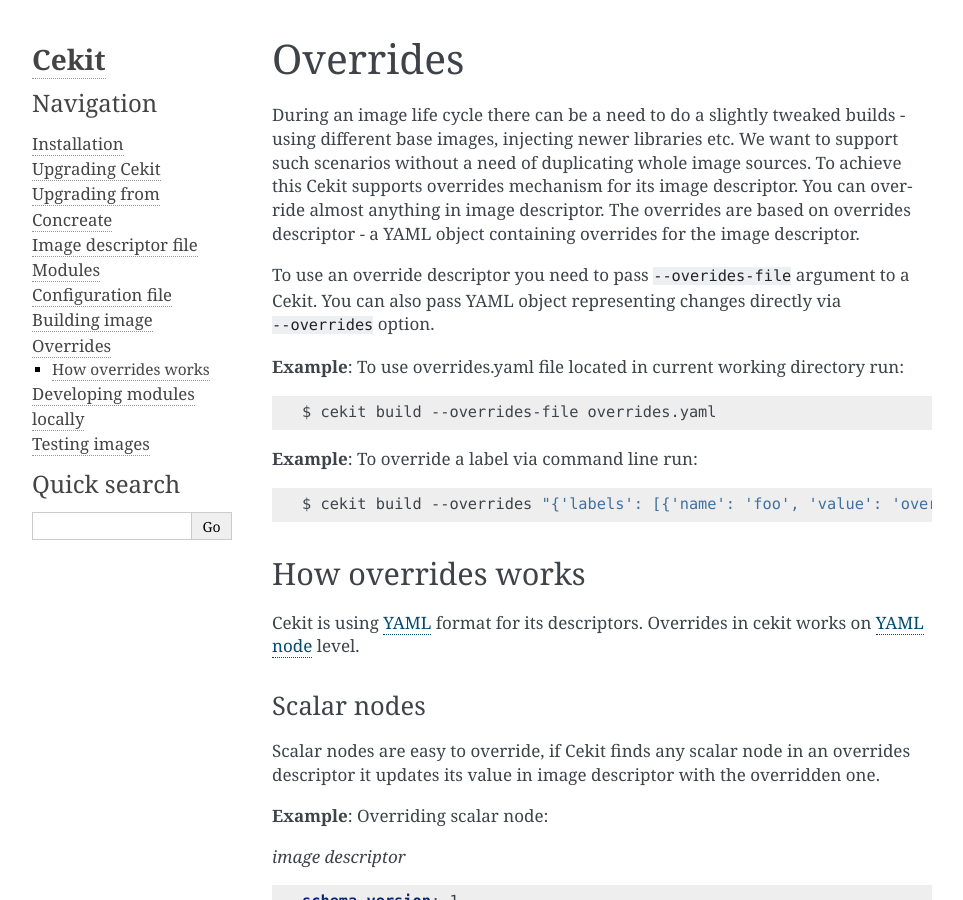
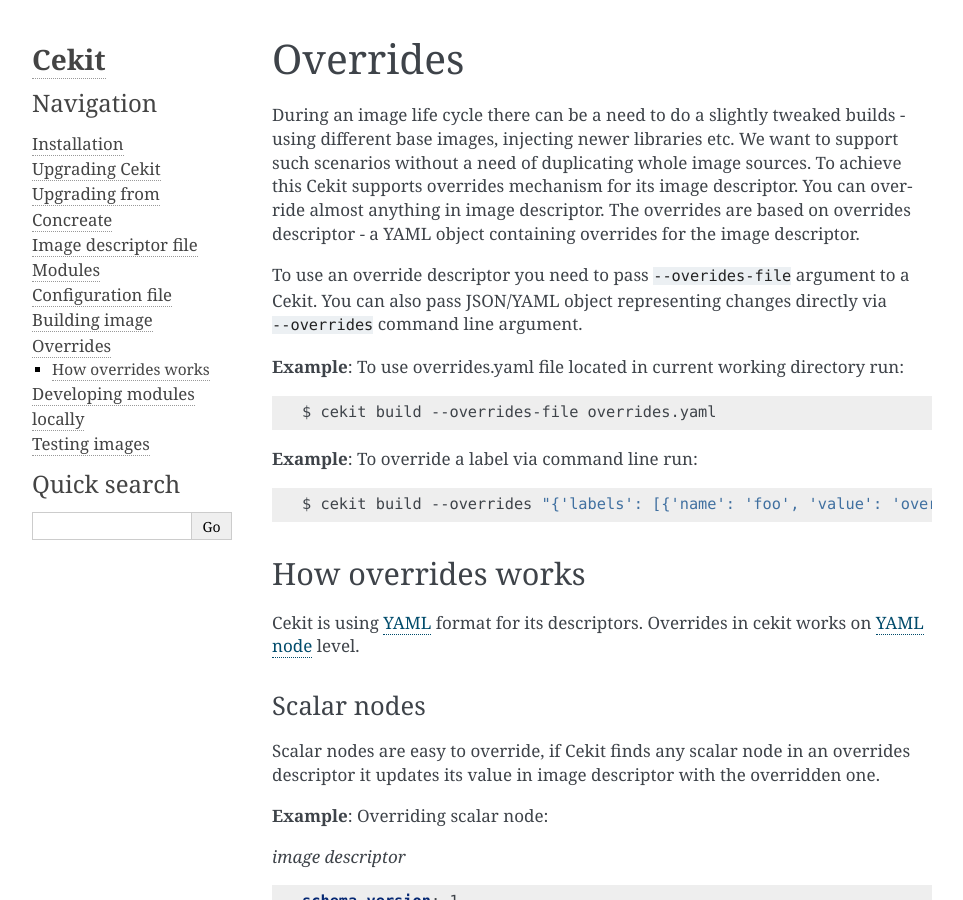
Before and after one commit to cekit/cekit, a Sphinx documentation site: the page built from docs/overrides.rst, in a window 1280 px wide and 900 px high. Shown: the whole window, without its empty margins (148-1111 px from the left). Built offline with Sphinx 7.4.7, drawn with Linux system fonts in a browser that asks for light colours.

Commit message:
Reworded overrides docs

```diff
--- a/docs/overrides.rst
+++ b/docs/overrides.rst
@@ -3,7 +3,7 @@
 
 During an image life cycle there can be a need to do a slightly tweaked builds - using different base images, injecting newer libraries etc. We want to support such scenarios without a need of duplicating whole image sources. To achieve this Cekit supports overrides mechanism for its image descriptor. You can override almost anything in image descriptor. The overrides are based on overrides descriptor - a YAML object containing overrides for the image descriptor.
 
-To use an override descriptor you need to pass ``--overides-file`` argument to a Cekit. You can also pass  YAML object representing changes directly via ``--overrides`` option.
+To use an override descriptor you need to pass ``--overides-file`` argument to a Cekit. You can also pass JSON/YAML object representing changes directly via ``--overrides`` command line argument.
 
 **Example**: To use overrides.yaml file located in current working directory run:
 
```
